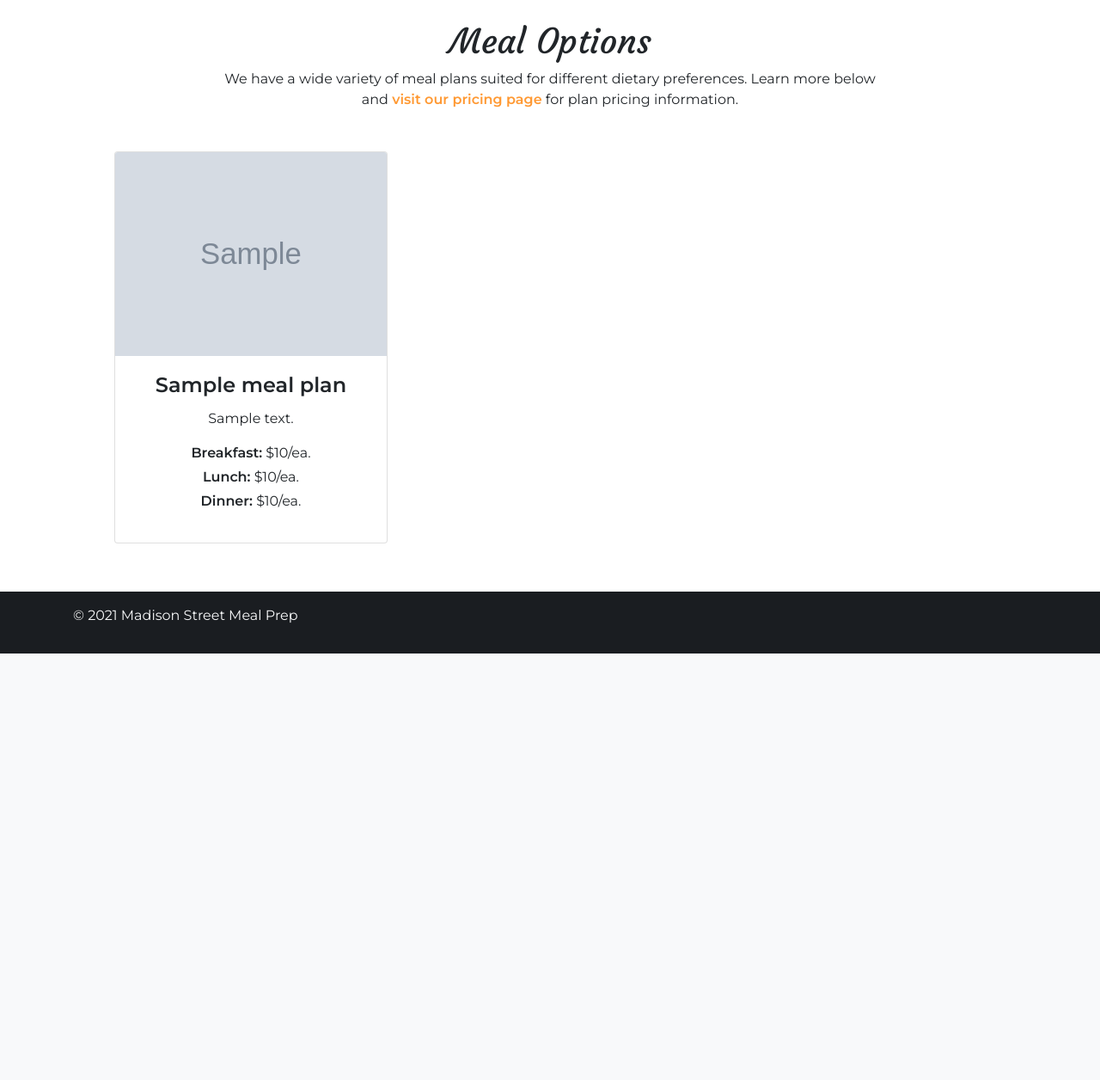
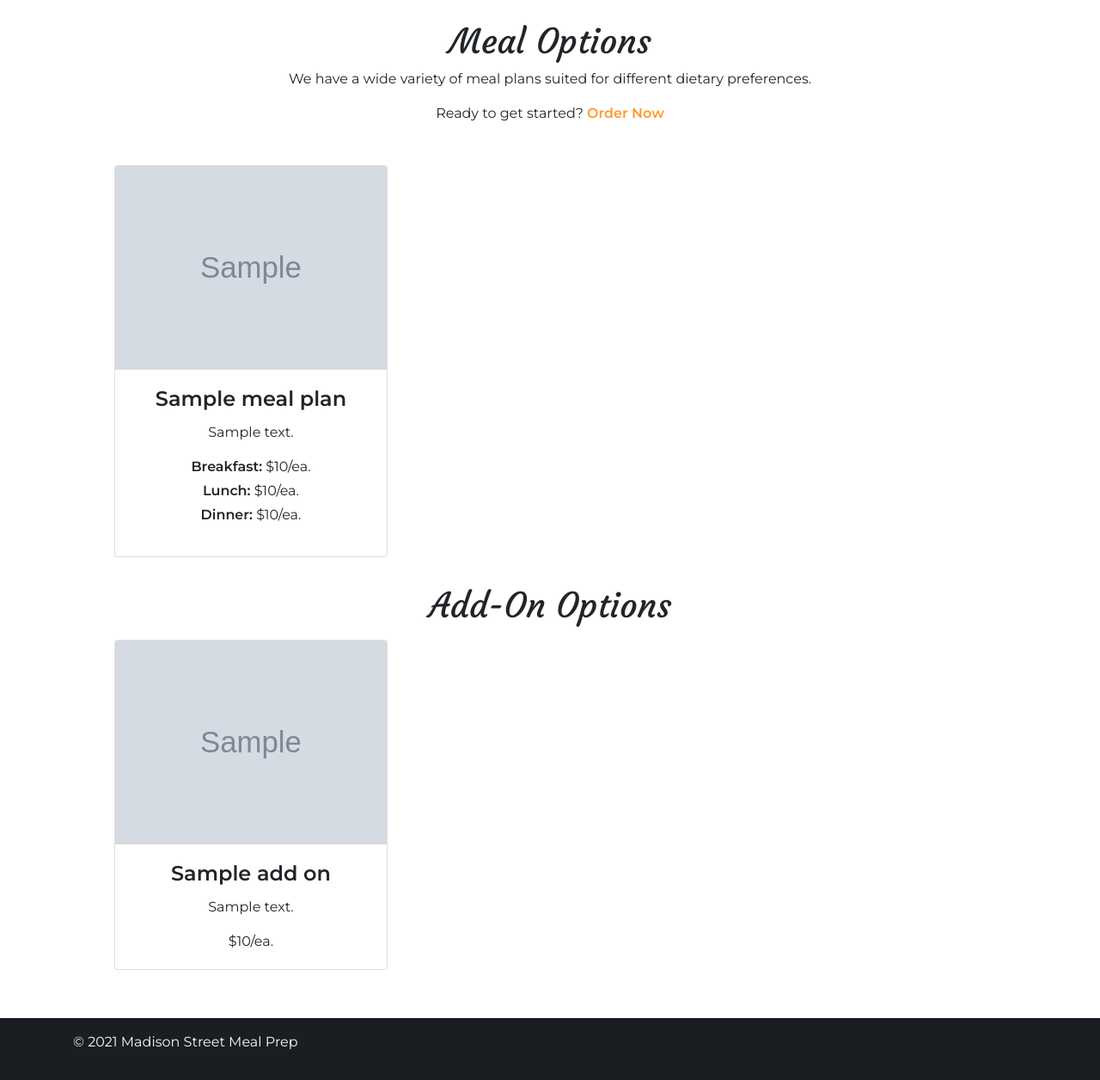
Before and after one commit to asuratte/web-tech-2-final, a PHP site: template view/meal_options.twig in a window 1280 px wide. Shown: the part 90-1346 px from the top of the page at 86% size. Before the commit the page ends 850 px from the top, so only its background shows below. Run offline with PHP 8.4, Linux system fonts and the light colour scheme; the template is opened without the code that fills it: most values are stand-ins (such as "Sample title", 1, 10 or a date in 2020); grey boxes marked "Sample" are stand-in pictures; some libraries are stand-ins or nearby versions.

Commit message:
Added add-ons to meal options page and rewrote copy to point to order now page.

```diff
--- a/Controller.php
+++ b/Controller.php
@@ -96,8 +96,9 @@ class Controller {
 
     private function processShowMealOptionsPage() {
         $meal_plans = $this->meal_plans_table->get_meal_plans();
+        $add_ons = $this->add_ons_table->get_add_ons();
         $template = $this->twig->load('meal_options.twig');
-        echo $template->render(['meal_plans' => $meal_plans]);
+        echo $template->render(['meal_plans' => $meal_plans, 'add_ons' => $add_ons]);
     }
 
     private function processShowLogInPage() {
--- a/view/meal_options.twig
+++ b/view/meal_options.twig
@@ -3,8 +3,8 @@
 <div class="container py-4 text-center">
     <main class="mx-auto px-5">
         <h1>Meal Options</h1>
-        <p class="w-75 mx-auto">We have a wide variety of meal plans suited for different dietary preferences. Learn
-            more below and <a href="pricing.html">visit our pricing page</a> for plan pricing information.</p>
+        <p class="w-75 mx-auto">We have a wide variety of meal plans suited for different dietary preferences.</p>
+        <p class="w-75 mx-auto">Ready to get started? <a href=".?action=Show Order Now">Order Now</a></p>
         <div class="meal-card-container row card-deck mt-5">
             {% for meal_plan in meal_plans %}
                 <div class="col-lg-4 col-md-6 d-flex px-0 card-col">
@@ -23,6 +23,21 @@
                 </div>
             {% endfor %}
         </div>
+        <h1>Add-On Options</h1>
+        <div class="meal-card-container row card-deck mt-3">
+            {% for add_on in add_ons %}
+                <div class="col-lg-4 col-md-6 d-flex px-0 card-col">
+                    <div class="card">
+                        <img class="card-img-top" src="./view/images/{{ add_on.addOnImage|e }}" alt="Standard">
+                        <div class="card-body text-center">
+                            <h2 class="card-title px-2">{{ add_on.addOnName|e }}</h2>
+                            <p class="card-text">{{ add_on.addOnDescription|e }}</p>
+                            <div class="col">${{ add_on.addOnPrice|e }}/ea.</div>
+                        </div>
+                    </div>
+                </div>
+            {% endfor %}
+        </div>
     </main>
 </div>
 {{ include('/shared/footer.twig') }}
```
